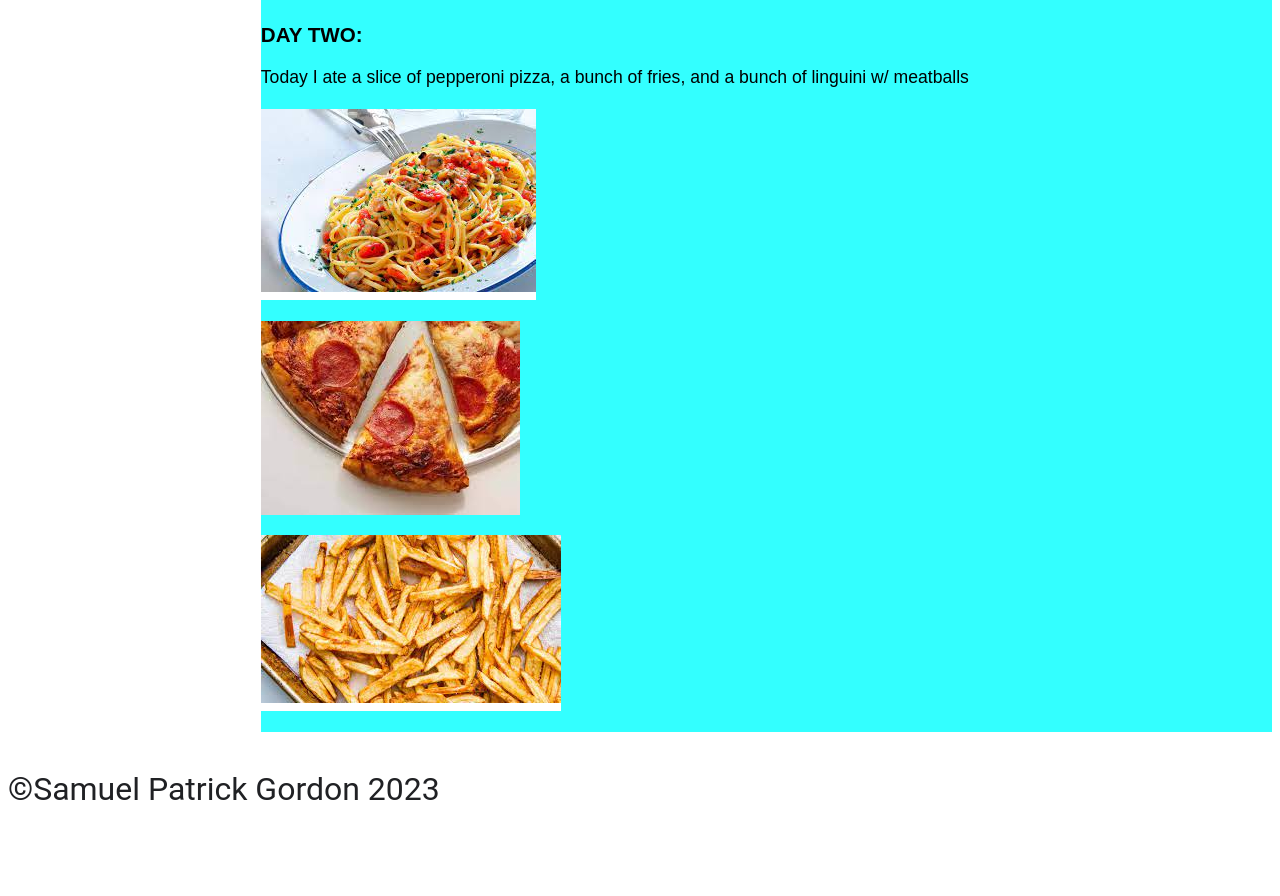
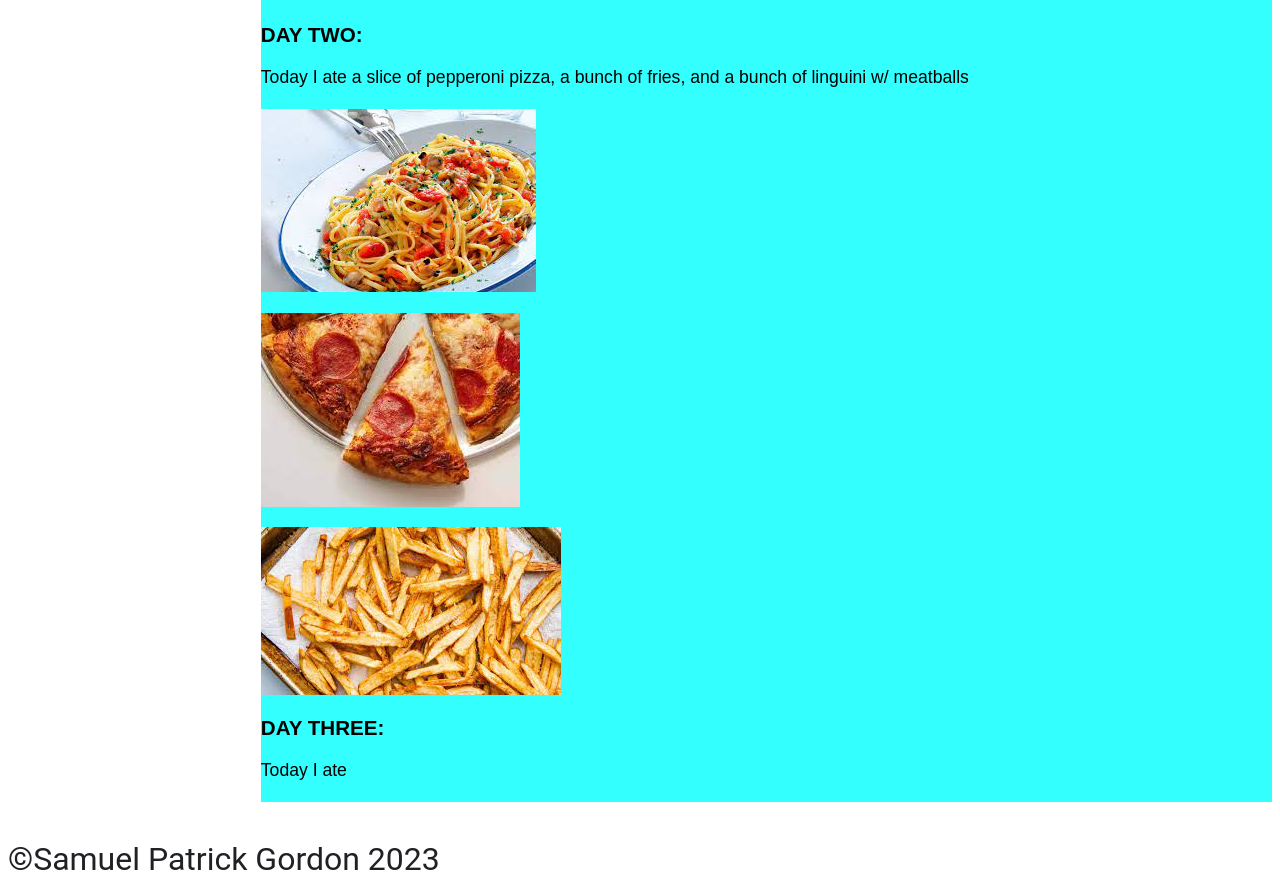
Before and after one commit to spgordonyes/samsite, a plain HTML site: page lunch.html in a window 1280 px wide. Shown: the part 602-1498 px from the top of the page. Before the commit the page ends 1428 px from the top, so only its background shows below. Drawn offline with Linux system fonts and the light colour scheme.

Commit message:
lunch renovations

```diff
--- a/lunch.html
+++ b/lunch.html
@@ -40,7 +40,7 @@
         linguini w/ meatballs
         <h3><span style="color: rgb(32, 33, 36); font-family: &quot;Google Sans&quot;, Roboto, arial, sans-serif; font-size: 32px; font-style: normal; font-variant-ligatures: normal; font-variant-caps: normal; font-weight: 400; letter-spacing: normal; orphans: 2; text-align: left; text-indent: 0px; text-transform: none; widows: 2; word-spacing: 0px; -webkit-text-stroke-width: 0px; white-space: normal; background-color: rgb(255, 255, 255); text-decoration-thickness: initial; text-decoration-style: initial; text-decoration-color: initial; display: inline !important; float: none;"><img
 
-              src="images/linguini.jpg" alt="cant do it" title="spelling"></span></h3>
+              src="images/linguini.jpg" alt="cant do it" title="spelling" id="spelling"></span></h3>
         <h3><span style="color: rgb(32, 33, 36); font-family: &quot;Google Sans&quot;, Roboto, arial, sans-serif; font-size: 32px; font-style: normal; font-variant-ligatures: normal; font-variant-caps: normal; font-weight: 400; letter-spacing: normal; orphans: 2; text-align: left; text-indent: 0px; text-transform: none; widows: 2; word-spacing: 0px; -webkit-text-stroke-width: 0px; white-space: normal; background-color: rgb(255, 255, 255); text-decoration-thickness: initial; text-decoration-style: initial; text-decoration-color: initial; display: inline !important; float: none;"><img
 
               src="images/pizza.jpg" alt="piiza" title="pizza" id="pizza"></span>
@@ -49,6 +49,8 @@
         <h3><span style="color: rgb(32, 33, 36); font-family: &quot;Google Sans&quot;, Roboto, arial, sans-serif; font-size: 32px; font-style: normal; font-variant-ligatures: normal; font-variant-caps: normal; font-weight: 400; letter-spacing: normal; orphans: 2; text-align: left; text-indent: 0px; text-transform: none; widows: 2; word-spacing: 0px; -webkit-text-stroke-width: 0px; white-space: normal; background-color: rgb(255, 255, 255); text-decoration-thickness: initial; text-decoration-style: initial; text-decoration-color: initial; display: inline !important; float: none;"><img
 
               src="images/Fries.jpg" alt="fries" title="french" id="french"></span></h3>
+        <h3>DAY THREE:</h3>
+        <p>Today I ate</p>
         <h3><span style="color: rgb(32, 33, 36); font-family: &quot;Google Sans&quot;, Roboto, arial, sans-serif; font-size: 32px; font-style: normal; font-variant-ligatures: normal; font-variant-caps: normal; font-weight: 400; letter-spacing: normal; orphans: 2; text-align: left; text-indent: 0px; text-transform: none; widows: 2; word-spacing: 0px; -webkit-text-stroke-width: 0px; white-space: normal; background-color: rgb(255, 255, 255); text-decoration-thickness: initial; text-decoration-style: initial; text-decoration-color: initial; display: inline !important; float: none;"></span></h3>
         <h3><span style="color: rgb(32, 33, 36); font-family: &quot;Google Sans&quot;, Roboto, arial, sans-serif; font-size: 32px; font-style: normal; font-variant-ligatures: normal; font-variant-caps: normal; font-weight: 400; letter-spacing: normal; orphans: 2; text-align: left; text-indent: 0px; text-transform: none; widows: 2; word-spacing: 0px; -webkit-text-stroke-width: 0px; white-space: normal; background-color: rgb(255, 255, 255); text-decoration-thickness: initial; text-decoration-style: initial; text-decoration-color: initial; display: inline !important; float: none;"></span></h3>
       </div>
--- a/tswnavbar.css
+++ b/tswnavbar.css
@@ -33,12 +33,22 @@
 
 #pizza {
   display: block;
+  clear: none;
+  text-overflow: clip;
 }
 
 #french {
-  display: inline;
+  display: block;
+  clear: none;
+  text-overflow: clip;
 }
 
 #spelling {
-  display: none;
+  display: block;
+  clear: none;
+  text-overflow: clip;
 }
+
+#fries {
+  position: relative;
+}
```
Also changed, not shown: 1 other file.
